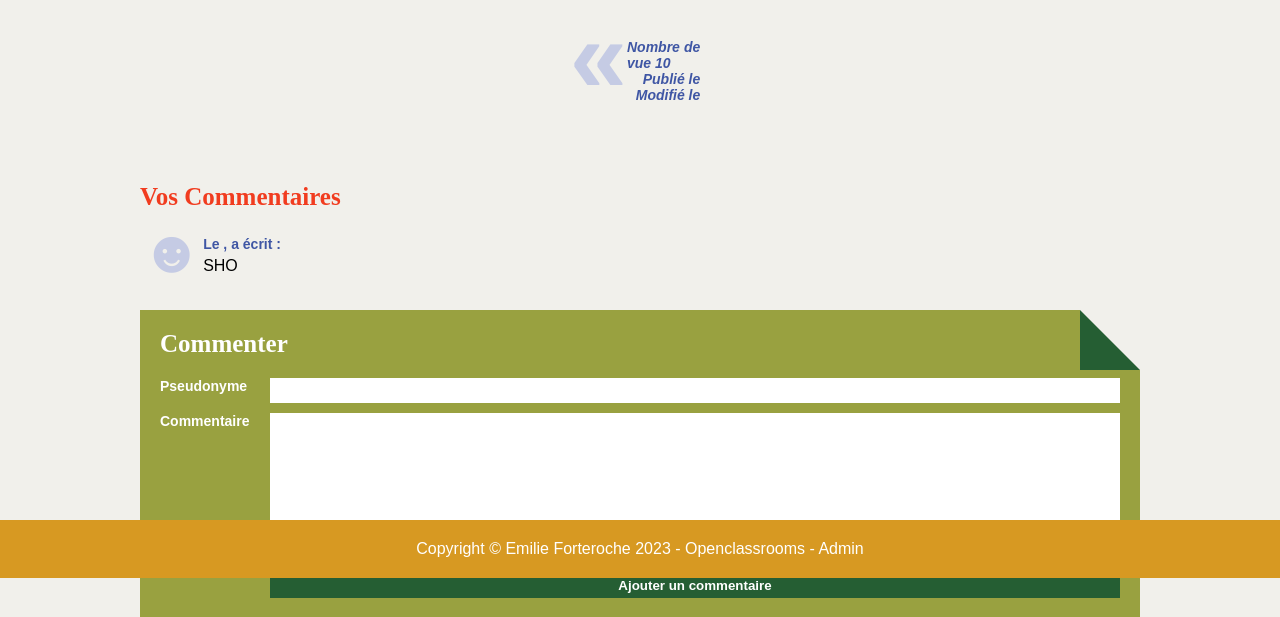
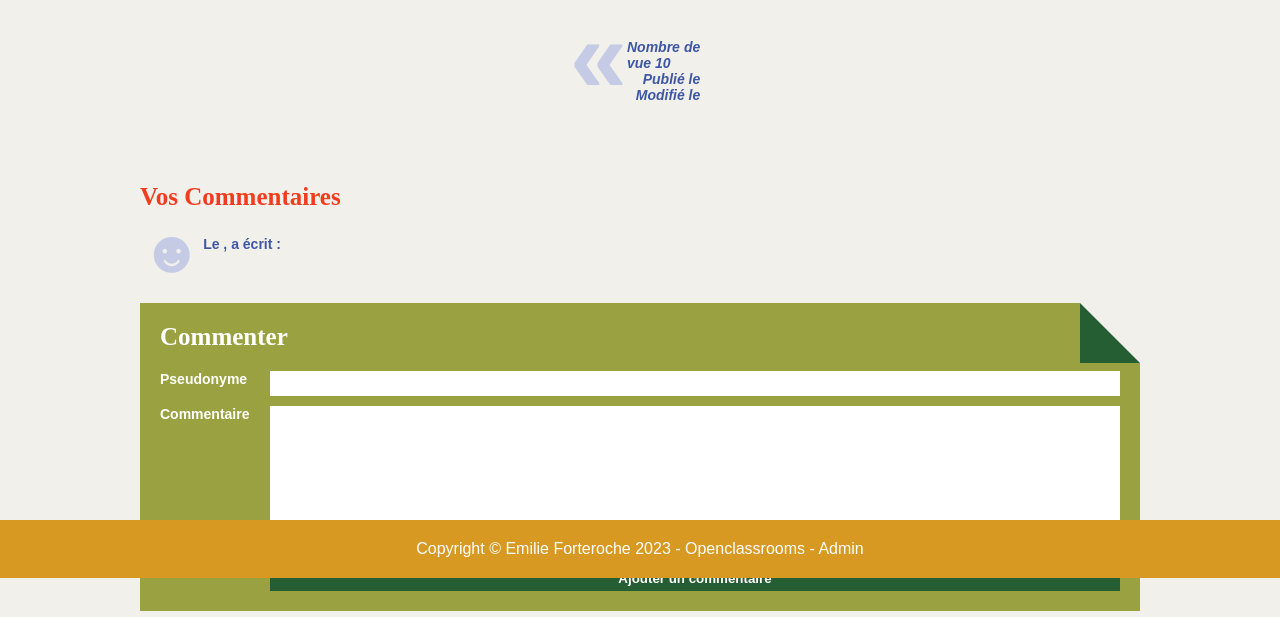
Before and after one commit to veroxy/2024_oc_P5, a PHP site: template blog/views/templates/detailArticle.php in a window 1280 px wide. Shown: the part 222-839 px from the top of the page. Run offline with PHP 8.4, Linux system fonts and the light colour scheme; the template is opened without the code that fills it: most values are stand-ins (such as "Sample title", 1, 10 or a date in 2020); data that the repository does not hold is empty; some web fonts are replaced.

Commit message:
suppression de SHO dans le detailArticle espace commentaires

```diff
--- a/blog/views/templates/detailArticle.php
+++ b/blog/views/templates/detailArticle.php
@@ -32,7 +32,7 @@
             echo '  <div class="smiley">☻</div>';
             echo '  <div class="detailComment">';
             echo '      <h3 class="info">Le ' . Utils::convertDateToFrenchFormat($comment->getDateCreation()) . ", " . Utils::format($comment->getPseudo()) . ' a écrit :</h3>';
-            echo ' SHO     <p class="content">' . Utils::format($comment->getContent()) . '</p>';
+            echo '<p class="content">' . Utils::format($comment->getContent()) . '</p>';
             if (isset($_SESSION['user'])) {
                 echo "<div><a class='submit'
                     href='index.php?action=deleteComment&id=" . $comment->getId() . "'" . Utils::askConfirmation('Êtes-vous sûr de vouloir supprimer cet comment ?.') . " >Supprimer</a></div>";
```
